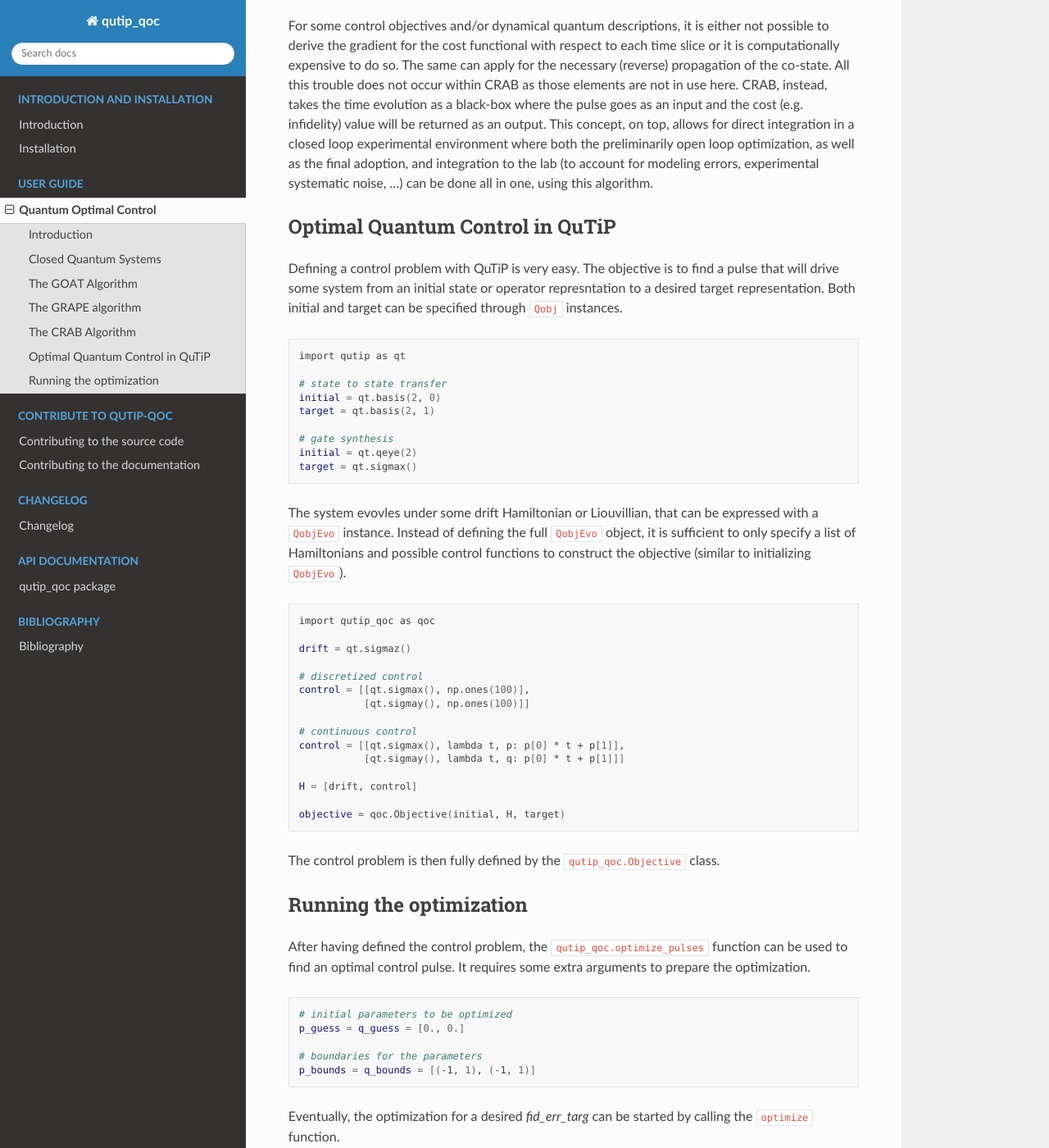
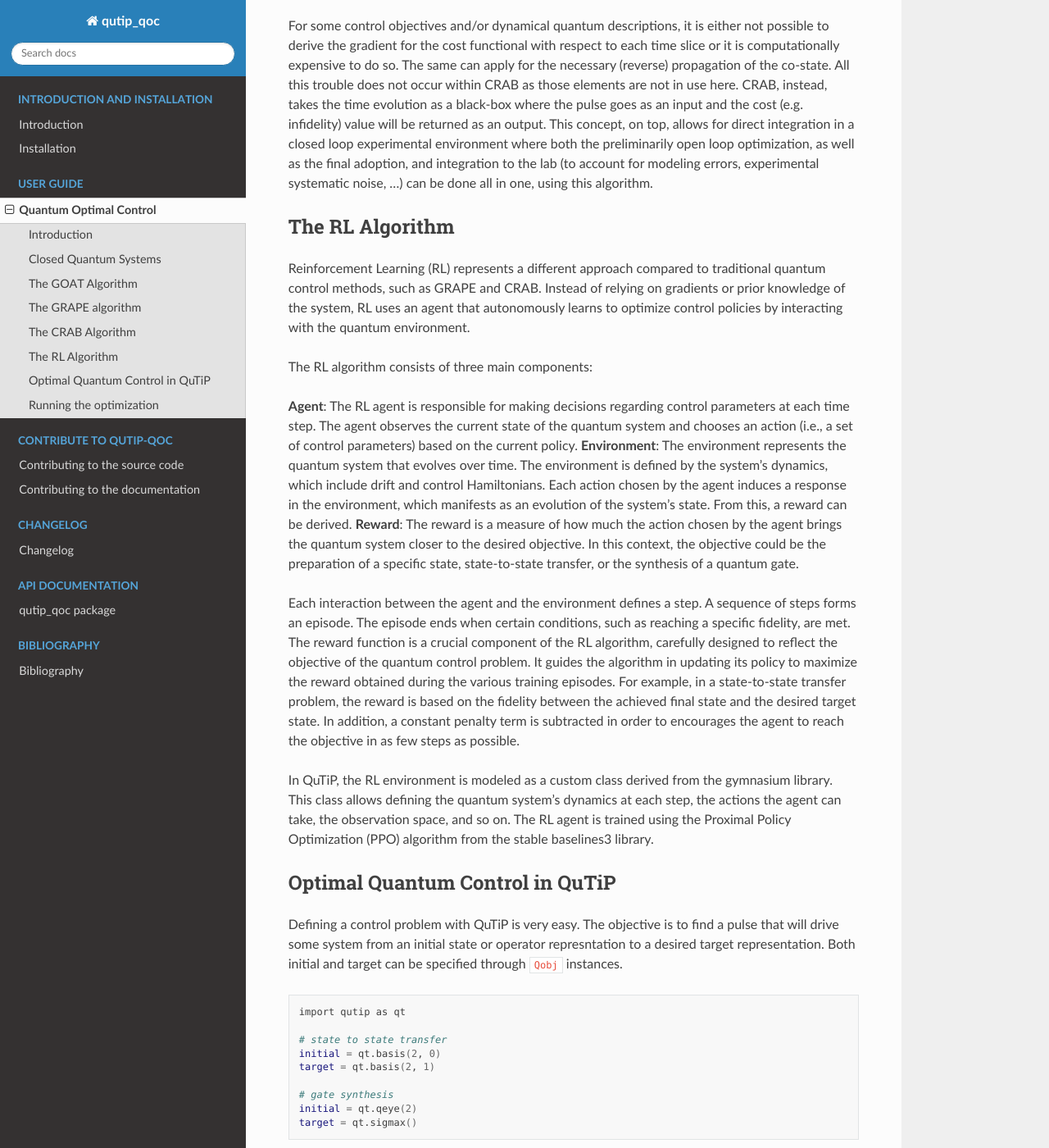
Before and after one commit to qutip/qutip-qoc, a Sphinx documentation site: the page built from doc/guide/guide-control.rst, in a window 1280 px wide and 1400 px high, scrolled down 4618 px. Shown: the whole window at 82% size. Built offline with Sphinx 7.4.7 and the Read the Docs theme 2.0.0, drawn with Linux system fonts in a browser that asks for light colours; cross-references to code outside the pages are shown as plain code.

Commit message:
Merge pull request #18 from LegionAtol/update-guide-control
Update guide control

```diff
--- a/doc/guide/guide-control.rst
+++ b/doc/guide/guide-control.rst
@@ -195,6 +195,44 @@ experimental systematic noise, ...) can be done all in one, using this
 algorithm.
 
 
+The RL Algorithm
+================
+Reinforcement Learning (RL) represents a different approach compared to traditional
+quantum control methods, such as GRAPE and CRAB. Instead of relying on gradients or
+prior knowledge of the system, RL uses an agent that autonomously learns to optimize
+control policies by interacting with the quantum environment.
+
+The RL algorithm consists of three main components:
+
+**Agent**: The RL agent is responsible for making decisions regarding control
+parameters at each time step. The agent observes the current state of the quantum
+system and chooses an action (i.e., a set of control parameters) based on the current policy.
+**Environment**: The environment represents the quantum system that evolves over time.
+The environment is defined by the system's dynamics, which include drift and control Hamiltonians.
+Each action chosen by the agent induces a response in the environment, which manifests as an
+evolution of the system's state. From this, a reward can be derived.
+**Reward**: The reward is a measure of how much the action chosen by the agent brings the
+quantum system closer to the desired objective. In this context, the objective could be the
+preparation of a specific state, state-to-state transfer, or the synthesis of a quantum gate.
+
+Each interaction between the agent and the environment defines a step.
+A sequence of steps forms an episode. The episode ends when certain conditions, such as reaching
+a specific fidelity, are met.
+The reward function is a crucial component of the RL algorithm, carefully designed to
+reflect the objective of the quantum control problem.
+It guides the algorithm in updating its policy to maximize the reward obtained during the various
+training episodes.
+For example, in a state-to-state transfer problem, the reward is based on the fidelity
+between the achieved final state and the desired target state.
+In addition, a constant penalty term is subtracted in order to encourages the agent to reach the
+objective in as few steps as possible.
+
+In QuTiP, the RL environment is modeled as a custom class derived from the gymnasium library.
+This class allows defining the quantum system's dynamics at each step, the actions the agent
+can take, the observation space, and so on. The RL agent is trained using the Proximal Policy Optimization
+(PPO) algorithm from the stable baselines3 library.
+
+
 Optimal Quantum Control in QuTiP
 ================================
 Defining a control problem with QuTiP is very easy.
```
